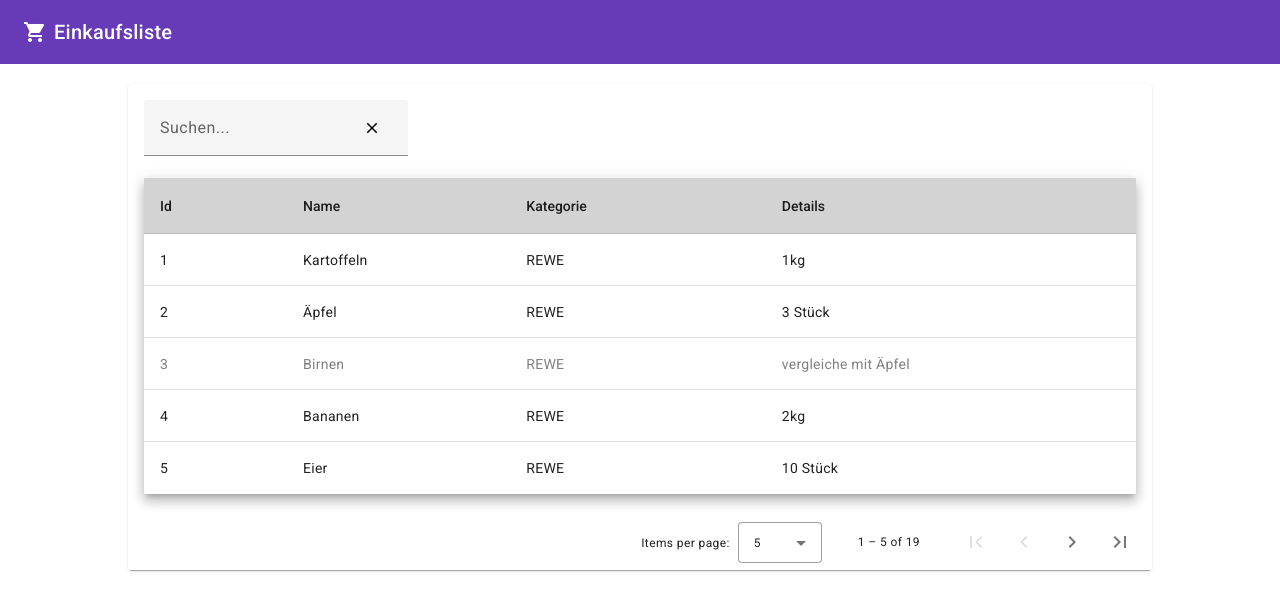
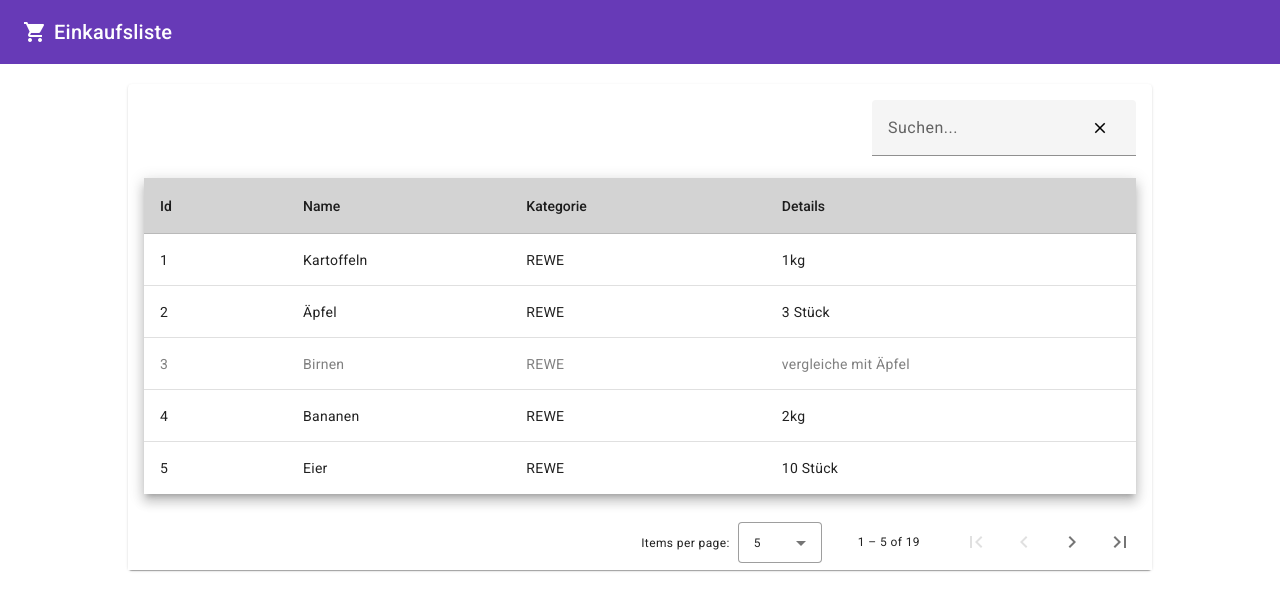
Before and after one commit to wliegel/shopping_list_editor, an Angular app: page / in a window 1280 px wide. Shown: the top 610 px of the page. Built offline with nearby package versions, Linux system fonts and the light colour scheme; data requests are answered from the project's data file.

Commit message:
Move Search field to the right side.

```diff
--- a/src/app/shopping-table/shopping-table.component.css
+++ b/src/app/shopping-table/shopping-table.component.css
@@ -9,3 +9,10 @@
 .paginator-table th {
   background-color: lightgray;
 }
+
+.search-container {
+  width: 100%;
+}
+.search-container mat-form-field {
+  float: right;
+}
--- a/src/app/shopping-table/shopping-table.component.html
+++ b/src/app/shopping-table/shopping-table.component.html
@@ -1,11 +1,13 @@
 <mat-card>
   <mat-card-header>
+    <div class="search-container">
       <mat-form-field>
         <input matInput #filter (keyup)="filterList($event)" (keyup.escape)="clearFilter()" placeholder="Suchen..." />
         <button mat-button matSuffix (click)="clearFilter()">
           <mat-icon>close</mat-icon>
         </button>
       </mat-form-field>
+    </div>
   </mat-card-header>
   <mat-card-content>
     <div class="mat-elevation-z8">
```
Lines whose indentation alone changed are shown as unchanged.
